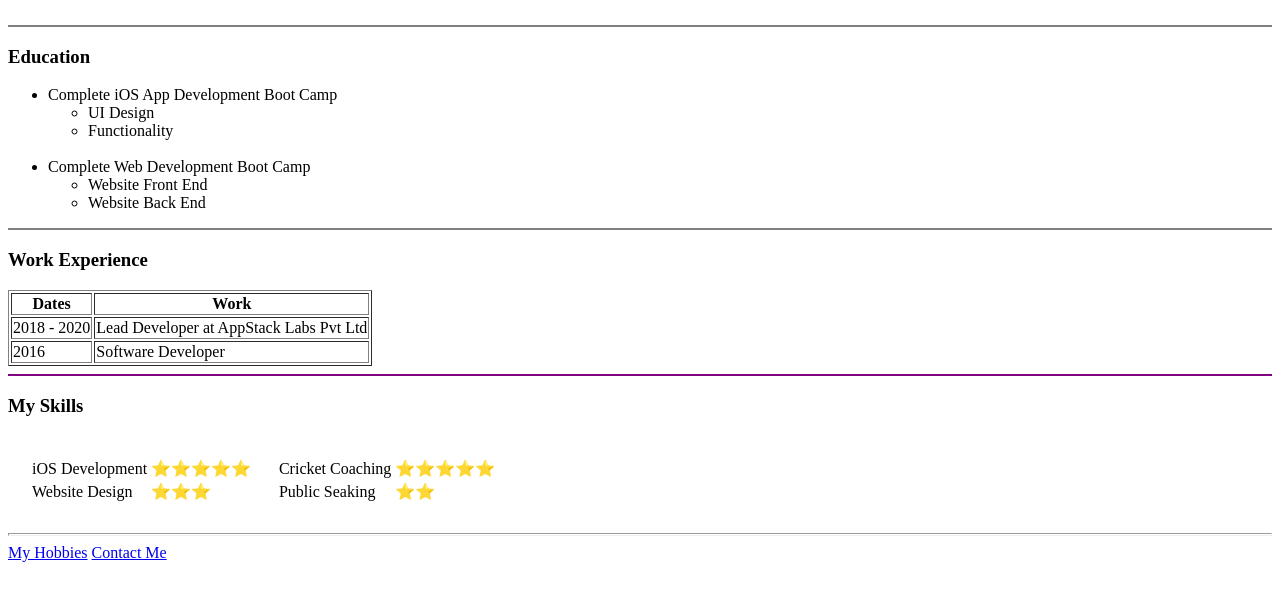
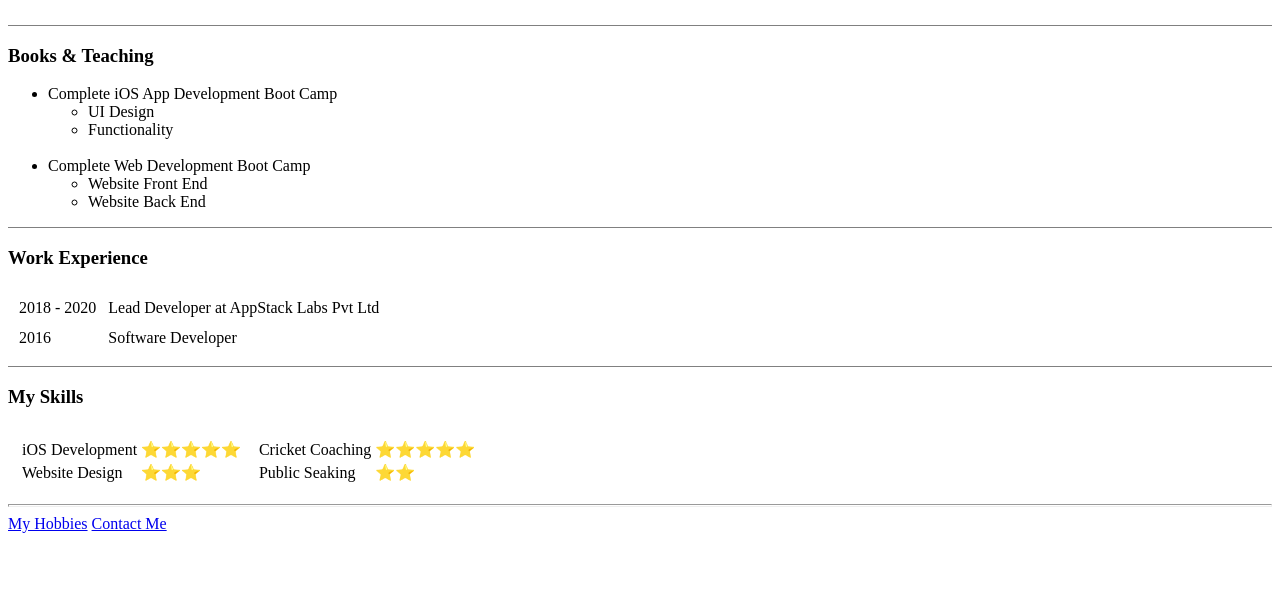
Before and after one commit to sree123kar/CV, a plain HTML site: page index.html in a window 1280 px wide. Shown: the part 187-788 px from the top of the page. Drawn offline with Linux system fonts and the light colour scheme.

Commit message:
personal site commits

```diff
--- a/index.html
+++ b/index.html
@@ -27,8 +27,8 @@
   </table>
 
 
-  <hr size="2" noshade color="gray">
-  <h3>Education</h3>
+  <hr size="1" noshade color="gray">
+  <h3>Books & Teaching</h3>
   <ul>
     <li>Complete iOS App Development Boot Camp</li>
 
@@ -46,14 +46,14 @@
     </ul>
 
   </ul>
-  <hr size = "2" noshade color="gray">
+  <hr size = "1" noshade color="gray">
   <h3>Work Experience</h3>
   <!-- <p>2018 - 2020 Lead Developer at AppStack Labs Pvt Ltd</p>
   <p>2016 Software Developer </p> -->
-  <table border="1">
+  <table cellspacing = "10">
     <thead>
-       <th>Dates</th>
-       <th>Work</th>
+       <!-- <th>Dates</th>
+       <th>Work</th> -->
     </thead>
     <tbody>
       <tr>
@@ -70,9 +70,9 @@
     </tfoot>
 
   </table>
-<hr size = "2" noshade color="purple">
+<hr size = "1" noshade color="gray">
   <h3>My Skills</h3>
-<table cellspacing = "20">
+<table cellspacing = "10">
   <tr>
     <td>  <table>
          <tr>
```
